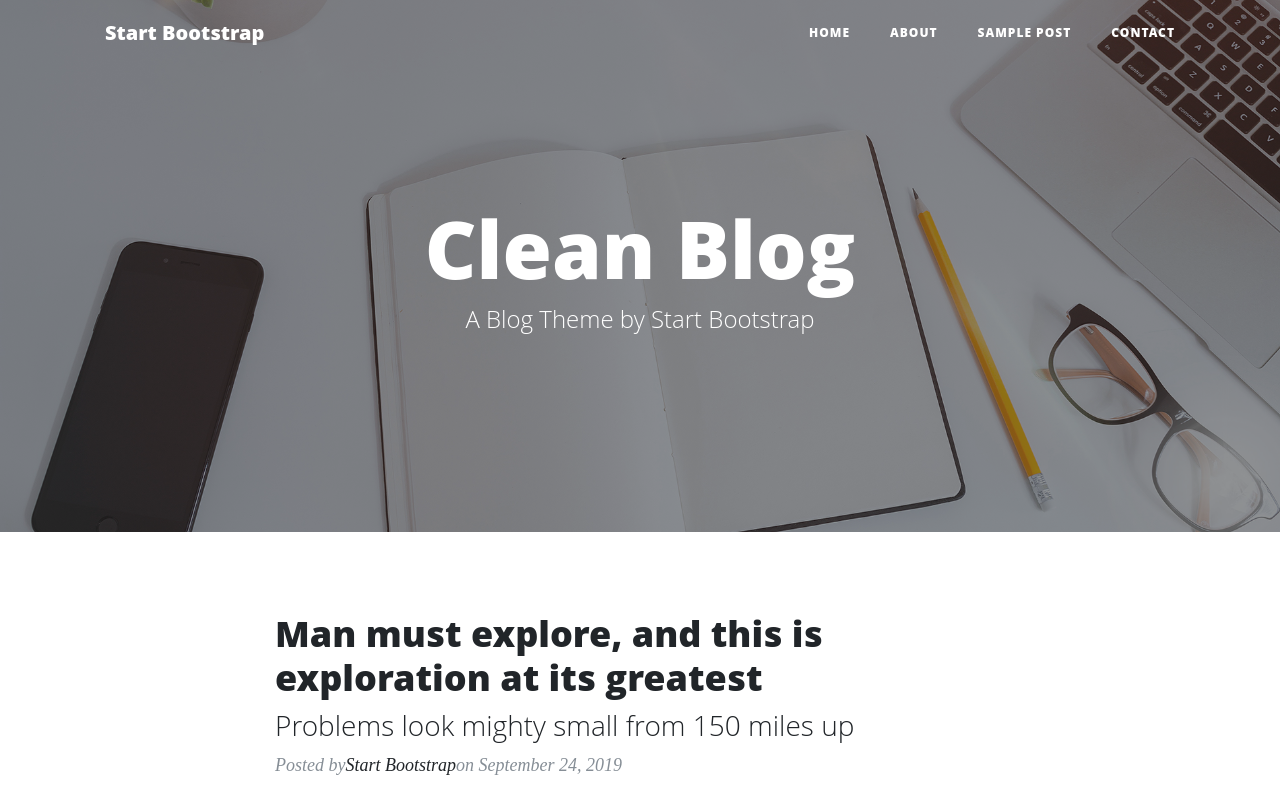
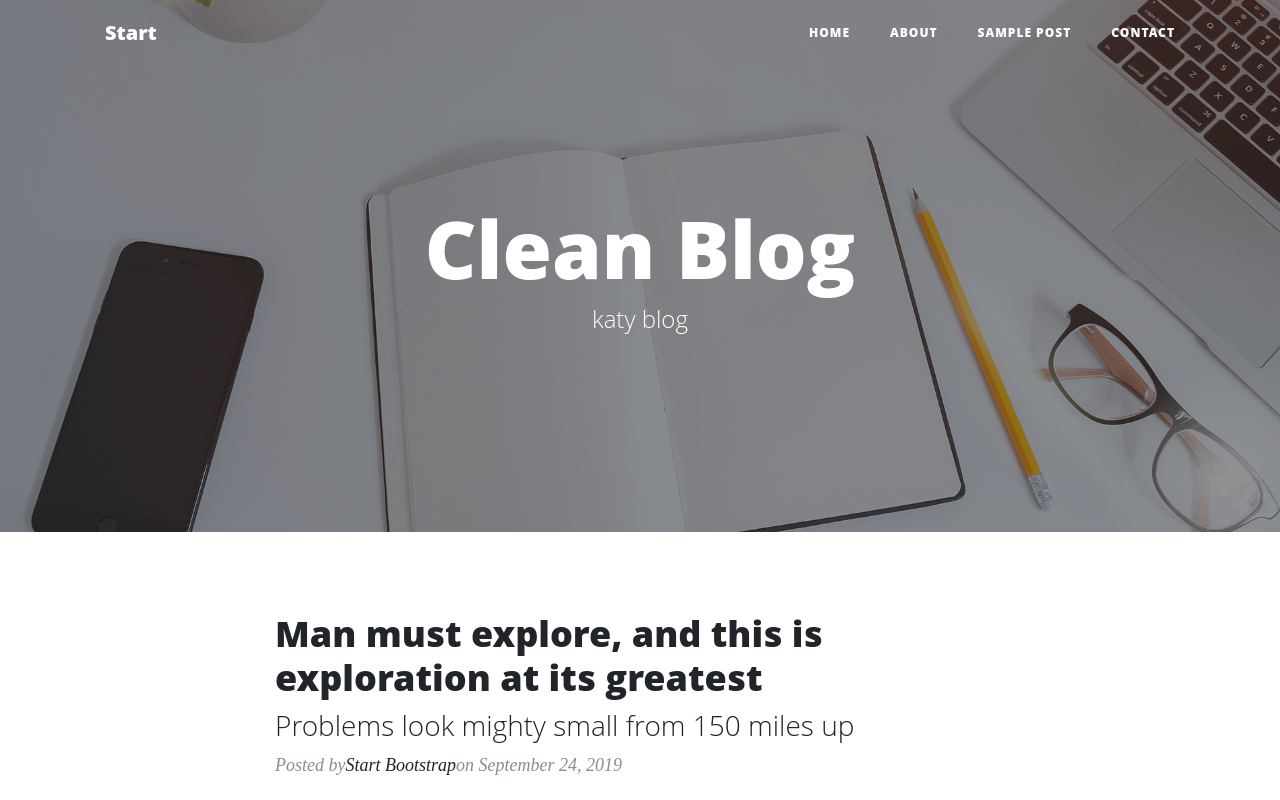
Before and after one commit to katy-tsai/katy_blog, a Gatsby site: page / in a window 1280 px wide. Shown: the top 800 px of the page. Built offline with nearby package versions, Linux system fonts and the light colour scheme; Gatsby itself is replaced by a stand-in of ours.

Commit message:
test actions

```diff
--- a/src/pages/index.js
+++ b/src/pages/index.js
@@ -10,7 +10,7 @@
     >
       <div className="container">
         <a className="navbar-brand" href="index.html">
-          Start Bootstrap
+          Start
         </a>
         <button
           className="navbar-toggler navbar-toggler-right"
@@ -57,9 +57,7 @@
           <div className="col-lg-8 col-md-10 mx-auto">
             <div className="site-heading">
               <h1>Clean Blog</h1>
-              <span className="subheading">
-                A Blog Theme by Start Bootstrap
-              </span>
+              <span className="subheading">katy blog</span>
             </div>
           </div>
         </div>
```
